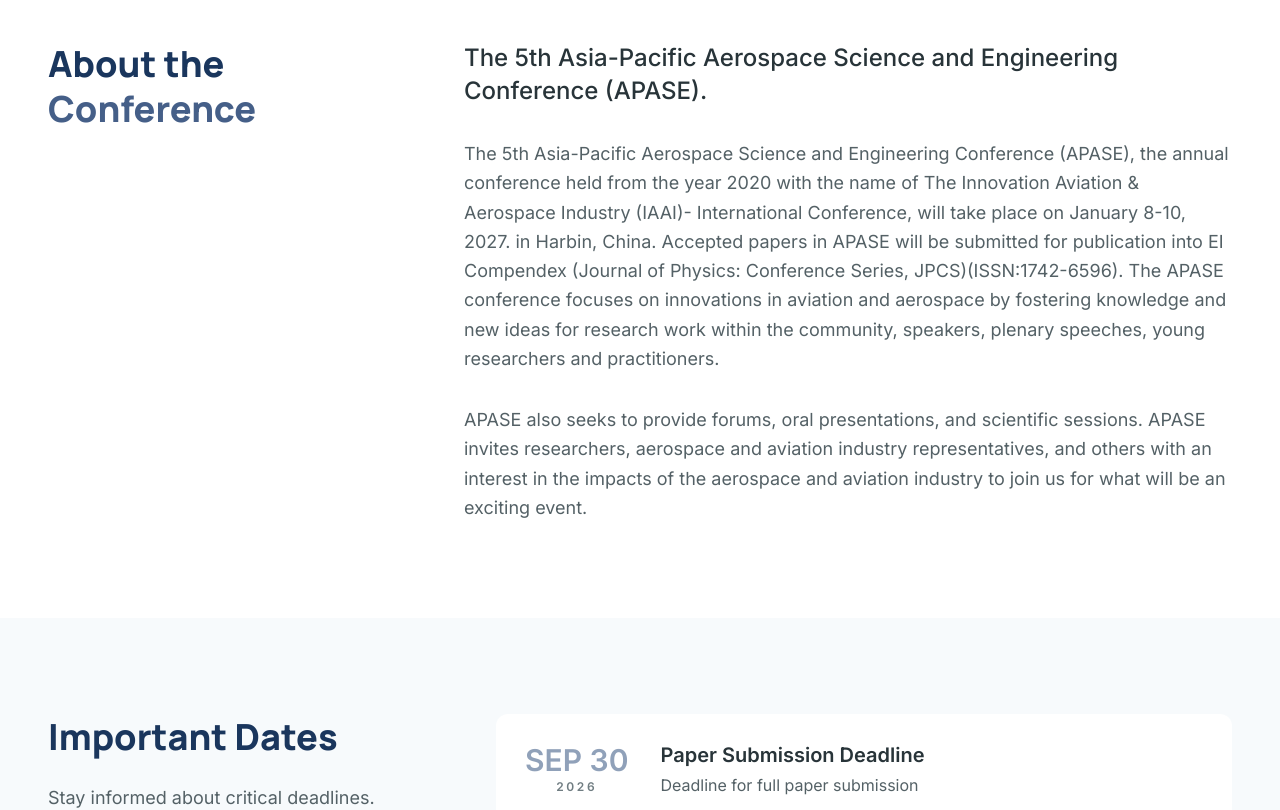
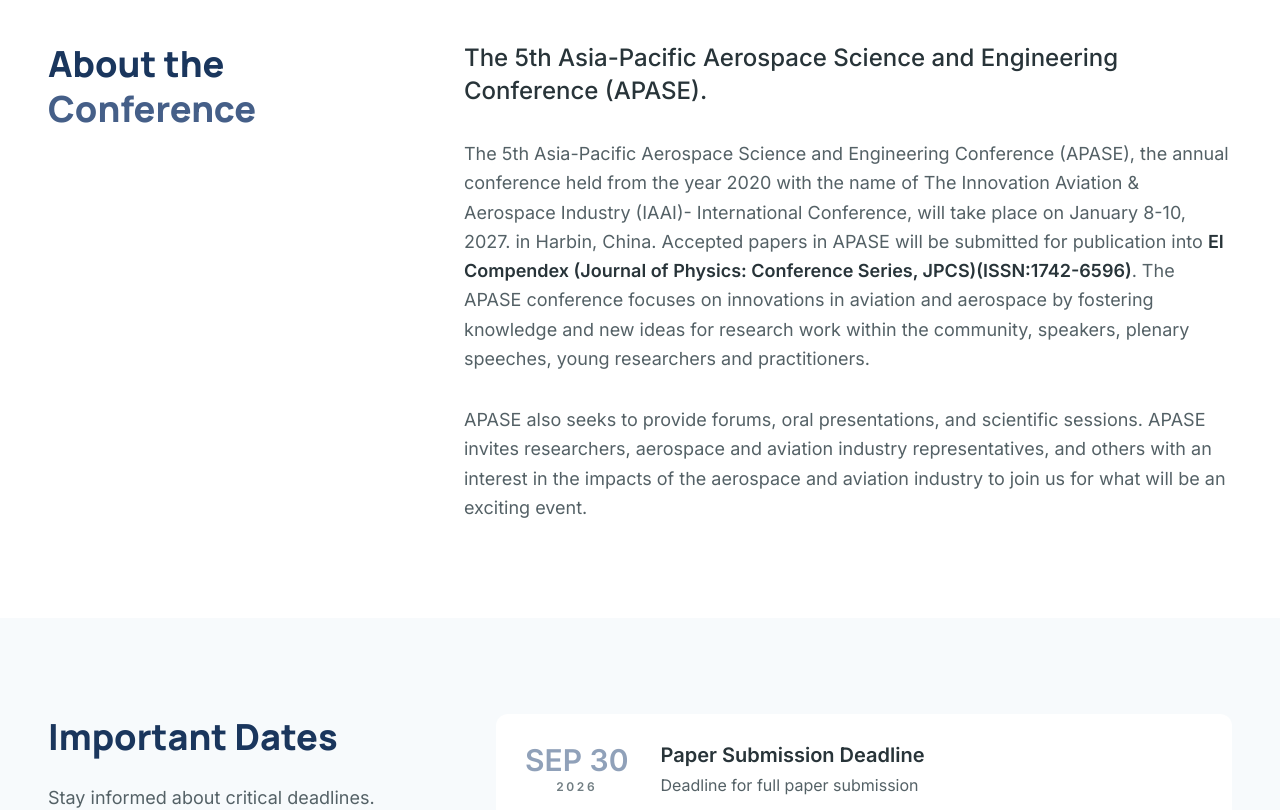
Before and after one commit to ascomlab/apase-web, a Next.js app: page / in a window 1280 px wide. Shown: the part 1180-1990 px from the top of the page. Built offline with nearby package versions, Linux system fonts and the light colour scheme.

Commit message:
style: bold text

```diff
--- a/app/page.tsx
+++ b/app/page.tsx
@@ -230,7 +230,7 @@ export const institutionalSupport = {
     //{ name: "MUT", logo: getAssetPath("/logo/assistances/mut-logo.png") },
     //{ name: "RMUTI", logo: getAssetPath("/logo/assistances/Logo_rmuti.png") },
     // { name: "SSRU", logo: getAssetPath("/logo/assistances/SSRU_LOGO.png") },
-],
+  ],
 };
 
 export default function Home() {
@@ -344,11 +344,13 @@ export default function Home() {
                   Conference (APASE), the annual conference held from the year
                   2020 with the name of The Innovation Aviation {"&"} Aerospace
                   Industry (IAAI)- International Conference, will take place on
-                  January 8-10, 2027. in Harbin, China.  Accepted papers in APASE will be submitted for publication into EI Compendex (Journal of Physics: Conference Series, JPCS)(ISSN:1742-6596).
-
-
-
-                  The APASE conference focuses on innovations in aviation and
+                  January 8-10, 2027. in Harbin, China. Accepted papers in APASE
+                  will be submitted for publication into{" "}
+                  <span className="font-bold text-on-surface">
+                    EI Compendex (Journal of Physics: Conference Series,
+                    JPCS)(ISSN:1742-6596)
+                  </span>
+                  . The APASE conference focuses on innovations in aviation and
                   aerospace by fostering knowledge and new ideas for research
                   work within the community, speakers, plenary speeches, young
                   researchers and practitioners.
```
